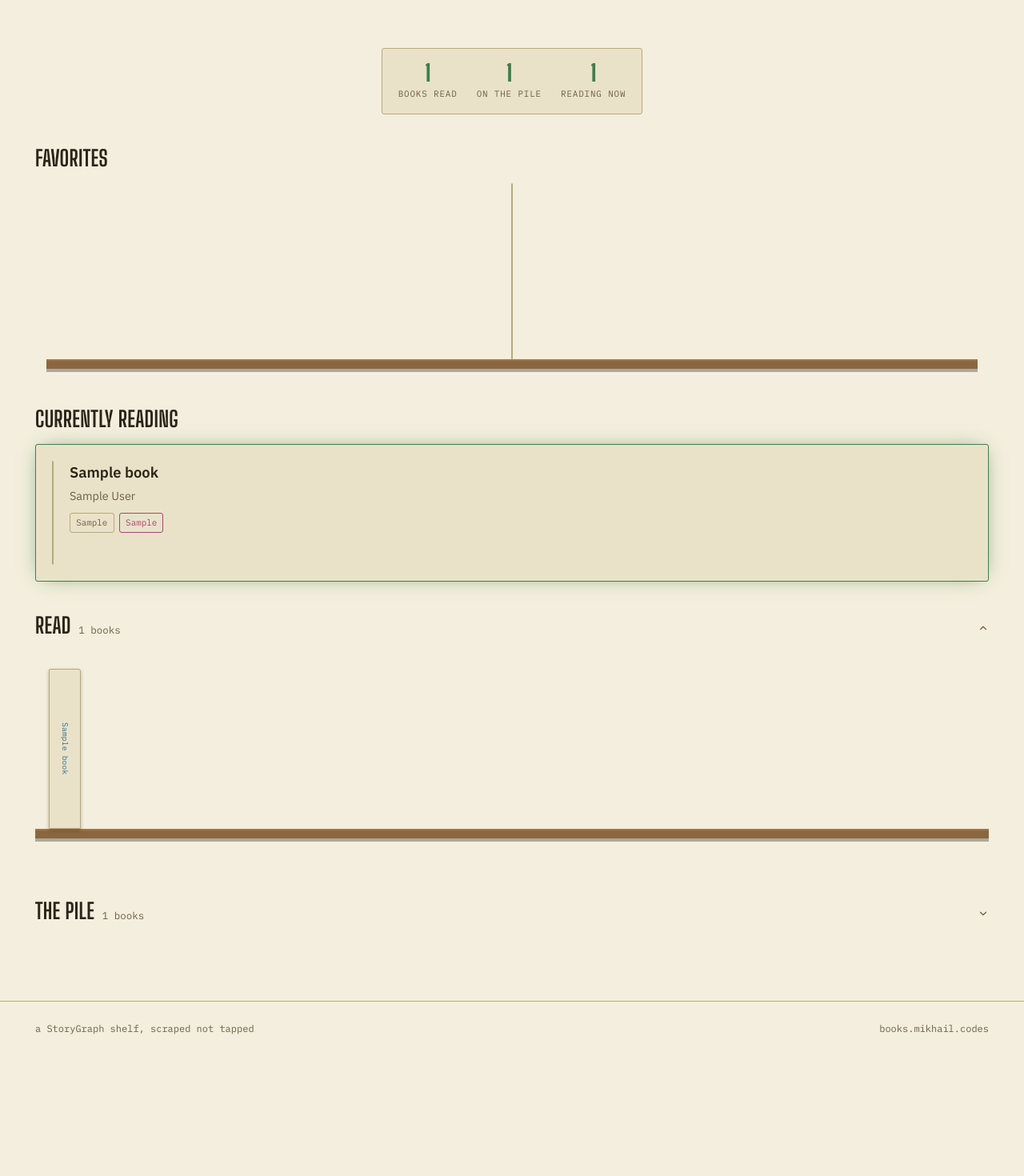
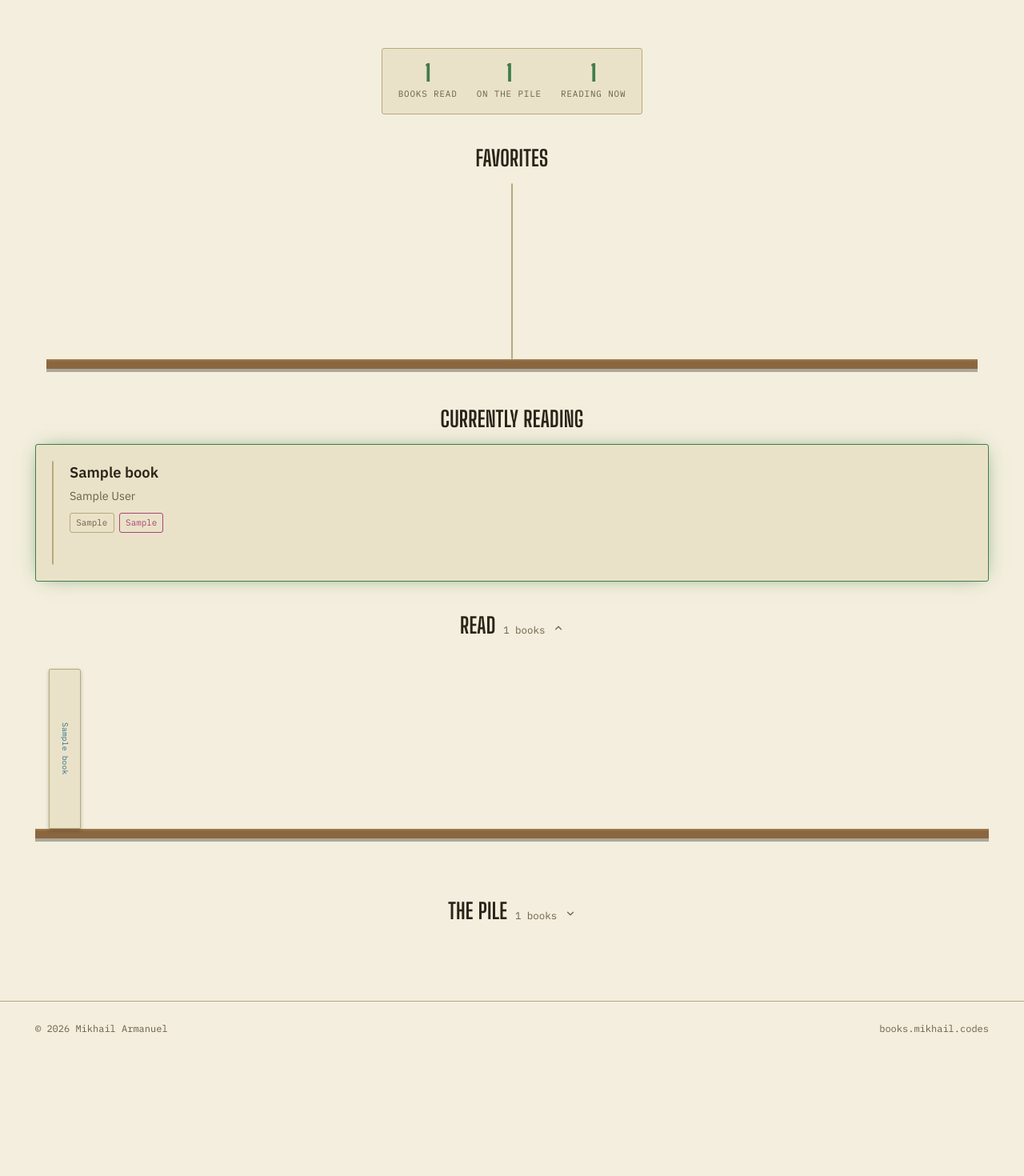
Before and after one commit to hootyhoot/book-recommender, a Flask app: template templates/showcase.html in a window 1280 px wide. Shown: the part 63-1533 px from the top of the page at 80% size. After the commit the page ends 1354 px from the top, so only its background shows below. Run offline with Flask 3, Linux system fonts and the light colour scheme; the template is opened without the code that fills it: most values are stand-ins (such as "Sample title", 1, 10 or a date in 2020); parts of the project's set-up code (start-up, migrations or seed data) failed here and were passed over.

Commit message:
Fix pile-collapse page-overflow bug, unify footer, center headings
- .shelf-wrap-inner back to overflow:hidden (was clip-path): a CSS grid
  item's automatic minimum size floors it at its content's natural
  height regardless of the 0fr collapsed track size, and that floor is
  only suppressed when overflow is something other than visible -
  clip-path doesn't count, so 'the pile' section was reserving its full
  expanded height below the fold even while collapsed, pushing the page
  well past the footer.
- Footer now matches mikhail.codes' copyright line instead of the
  StoryGraph tagline, with the year pulled from a new current_year()
  template global (mirroring Jekyll's site.time on the portfolio).
- Favorites/Currently Reading/Read/The Pile headings are now centered
  instead of left+right-justified.

```diff
--- a/app.py
+++ b/app.py
@@ -11,6 +11,7 @@ from sklearn.metrics.pairwise import cosine_similarity
 from fuzzywuzzy import process
 import os
 import json
+from datetime import datetime
 from dotenv import load_dotenv
 
 app = Flask(__name__)
@@ -184,6 +185,11 @@ def load_storygraph_cache():
 
 
 @app.template_global()
+def current_year():
+    return datetime.now().year
+
+
+@app.template_global()
 def cover_src(book):
     """Local WebP copy if refresh_cache.py has converted one, otherwise
     the original StoryGraph CDN URL as a fallback (e.g. before the first
--- a/static/css/style.css
+++ b/static/css/style.css
@@ -69,12 +69,9 @@
 
 * , *::before, *::after { box-sizing: border-box; }
 
-/* The shelf pull-outs intentionally bleed outside their own narrow box
-   (see .shelf-wrap-inner's clip-path below) - that's meant to stay
-   inside the viewport, but a stray sticky-hover state on mobile (tapping
-   a link can leave :hover applied until you tap elsewhere) could still
-   register as real scrollable width without this, letting the page
-   pan/zoom sideways. */
+/* A stray sticky-hover state on mobile (tapping a link can leave :hover
+   applied until you tap elsewhere) could register as real scrollable
+   width without this, letting the page pan/zoom sideways. */
 html { overflow-x: hidden; }
 
 body {
@@ -261,7 +258,7 @@ main { display: block; padding: 2.5rem 0 5rem; }
 .hero-stat-value { font-family: var(--font-display); font-size: 1.8rem; font-weight: 800; color: var(--role-active); line-height: 1; }
 .hero-stat-label { font-family: var(--font-mono); font-size: .68rem; color: var(--ink-muted); text-transform: uppercase; letter-spacing: .08em; }
 
-.section-heading { display: flex; align-items: baseline; justify-content: space-between; gap: 1rem; margin: 2.5rem 0 1rem; }
+.section-heading { display: flex; align-items: baseline; justify-content: center; gap: 1rem; margin: 2.5rem 0 1rem; }
 .section-heading:first-of-type { margin-top: 0; }
 .section-heading h2 { margin: 0; }
 .section-count { font-family: var(--font-mono); font-size: .78rem; color: var(--ink-muted); white-space: nowrap; }
@@ -516,9 +513,7 @@ main { display: block; padding: 2.5rem 0 5rem; }
 .section-toggle {
   display: flex;
   align-items: baseline;
-  justify-content: space-between;
-  gap: 1rem;
-  width: 100%;
+  gap: .6rem;
   background: none;
   border: none;
   padding: 0;
@@ -526,7 +521,7 @@ main { display: block; padding: 2.5rem 0 5rem; }
   font: inherit;
   color: inherit;
   cursor: pointer;
-  text-align: left;
+  text-align: center;
 }
 .section-toggle:hover h2 { color: var(--role-data); }
 .section-toggle .heading-left { display: flex; align-items: baseline; gap: .6rem; }
@@ -539,12 +534,16 @@ main { display: block; padding: 2.5rem 0 5rem; }
   transition: grid-template-rows .4s cubic-bezier(.4,0,.2,1);
 }
 .shelf-wrap[data-open="true"] { grid-template-rows: 1fr; }
-/* Clips vertically only (needed so the collapse animation actually hides
-   content) while leaving horizontal space open - overflow:hidden would
-   also cut off hover pull-outs on the leftmost/rightmost spines in a
-   row. flow-root keeps the shelf's own margin-top (its top pop-out room)
-   from collapsing through and throwing off this box's height. */
-.shelf-wrap-inner { display: flow-root; clip-path: inset(0 -100vw 0 -100vw); min-height: 0; }
+/* overflow:hidden (not clip-path) is required here for two reasons: it's
+   what actually hides the collapsed content, and - less obviously - it's
+   also what lets min-height:0 take effect at all. A CSS grid item's
+   automatic minimum size normally floors it at its content's natural
+   height regardless of the 0fr track size, and that floor is only
+   suppressed when the item's overflow is something other than visible.
+   clip-path doesn't count for that, so the "the pile" section, while
+   collapsed, was still reserving its full expanded height below the
+   fold even though nothing was visible there. */
+.shelf-wrap-inner { overflow: hidden; min-height: 0; }
 
 /* -----------------------------------------------------------------------
    Recommender page
--- a/templates/base.html
+++ b/templates/base.html
@@ -59,7 +59,7 @@
 
     <footer class="site-footer">
         <div class="container">
-            <span>a StoryGraph shelf, scraped not tapped</span>
+            <span>&copy; {{ current_year() }} Mikhail Armanuel</span>
             <span>books.mikhail.codes</span>
         </div>
     </footer>
```
